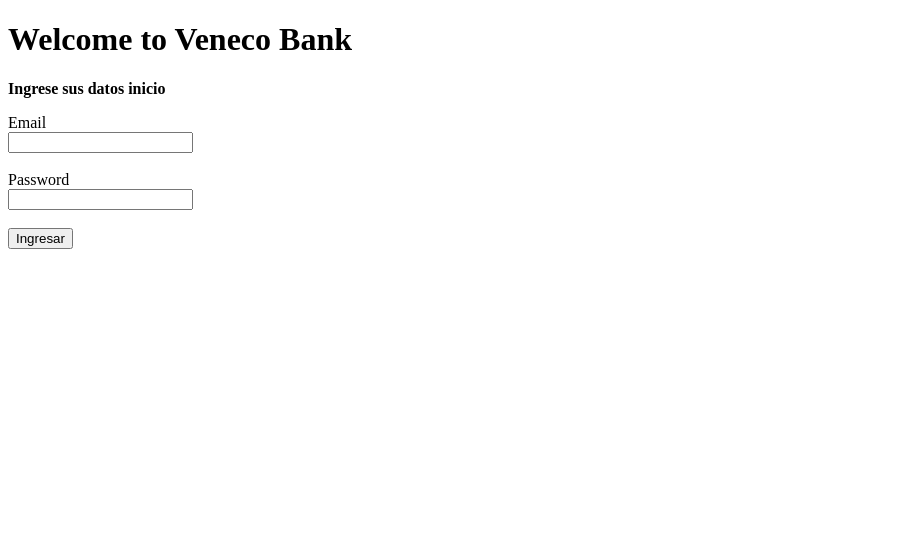
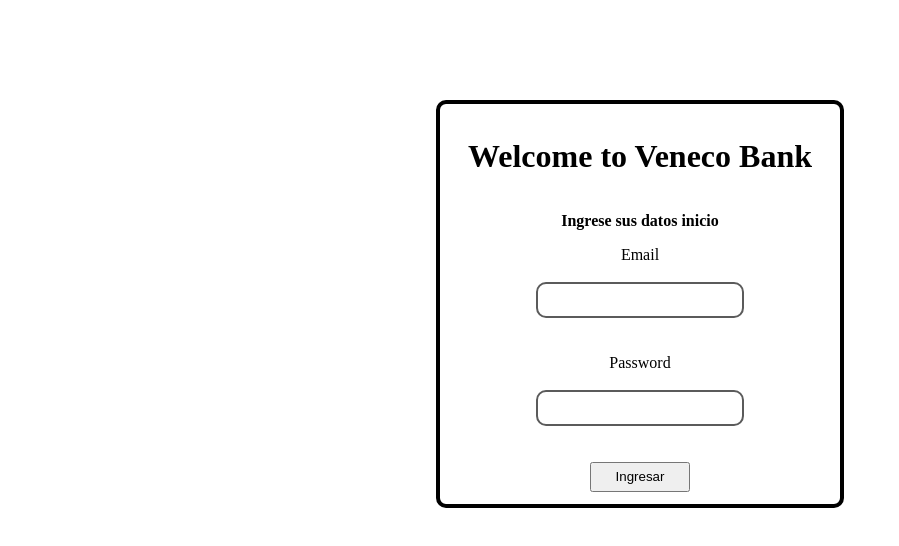
Before and after one commit to Hgonzalez91/login-validate, a plain HTML site: page index.html in a window 1280 px wide. Shown: the whole page, without its empty margins (0-899 px from the left). Drawn offline with Linux system fonts and the light colour scheme.

Commit message:
Add files via upload

```diff
--- /dev/null
+++ b/css/style.css
@@ -0,0 +1,39 @@
+body {
+    margin: 0;
+    padding: 0;
+    width: 100%;
+    height: 100%;
+    display: flex;
+    justify-content: center;
+}
+
+
+.container {
+    width: 400px;
+    height: 400px;
+    margin-top: 100px;
+    display: flex;
+    flex-direction: column;
+    justify-content: center;
+    align-items: center;
+    border: 4px solid #000000;
+    border-radius: 10px;
+}
+
+.container form {
+    display: flex;
+    flex-direction: column;
+    align-items: center;
+}
+
+.container form input {
+    width: 200px;
+    height: 30px;
+    border: 2px solid #5b5b5b;
+    border-radius: 10px;
+}
+
+.container form button {
+    width: 100px;
+    height: 30px;
+}
--- a/index.html
+++ b/index.html
@@ -1,20 +1,27 @@
 <!DOCTYPE html>
 <html lang="en">
+
 <head>
     <meta charset="UTF-8">
     <meta name="viewport" content="width=device-width, initial-scale=1.0">
+    <link rel="stylesheet" href="css/style.css">
     <title>Veneco Bank</title>
 </head>
+
 <body>
+    <div class="container">
         <h1>Welcome to Veneco Bank</h1>
         <form id="form">
             <p><b>Ingrese sus datos inicio</b></p>
-        <label for="">Email</label><br>
+            <label for="edtecnica@gmail.com">Email</label><br>
             <input type="text" id="email"><br><br>
             <label for="">Password</label><br>
             <input type="text" id="password"><br><br>
             <button onclick="login()" type="submit">Ingresar</button>
         </form>
+    </div>
+
     <script src="index.js"></script>
 </body>
+
 </html>
```
Lines whose indentation alone changed are shown as unchanged.
